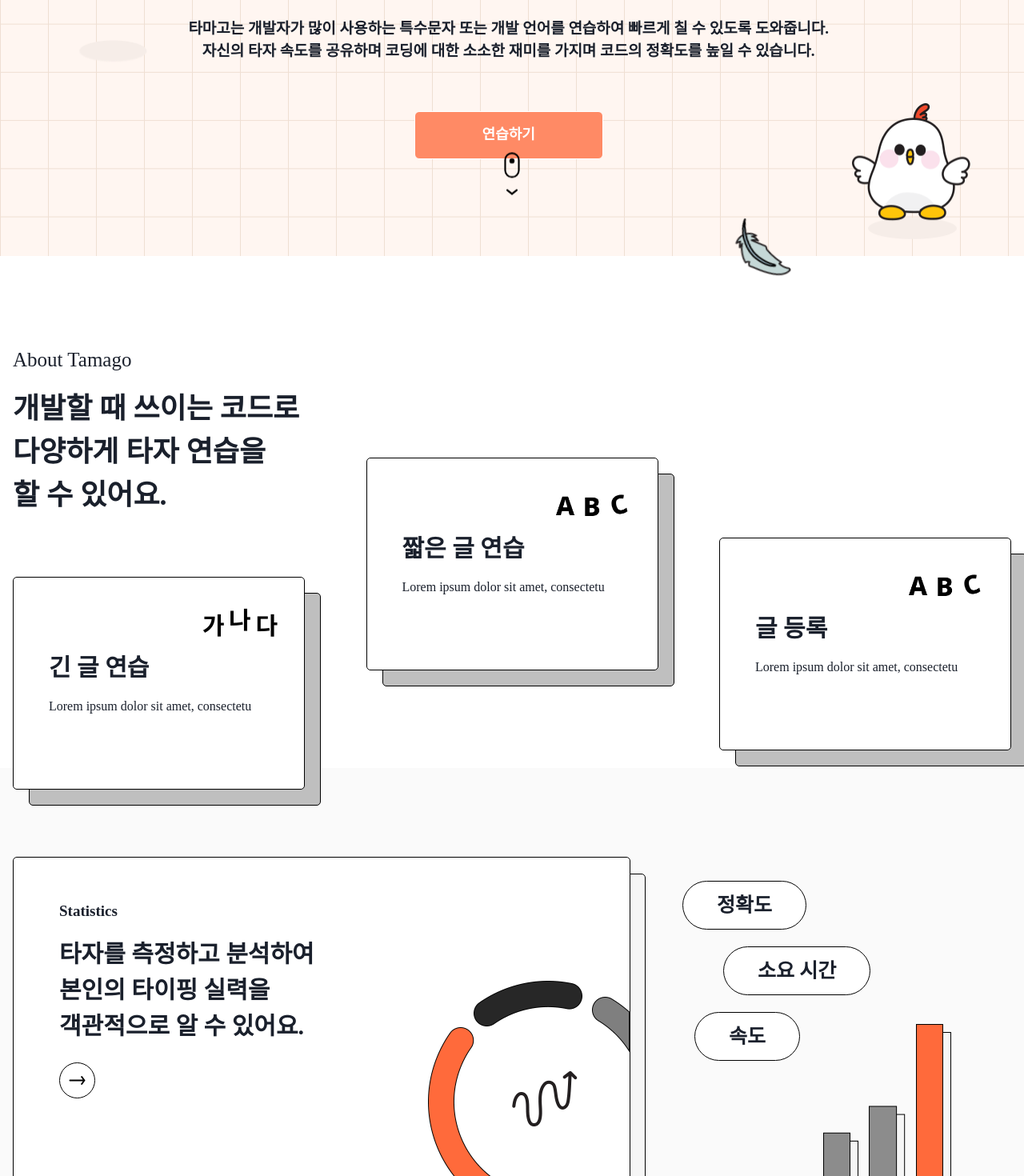
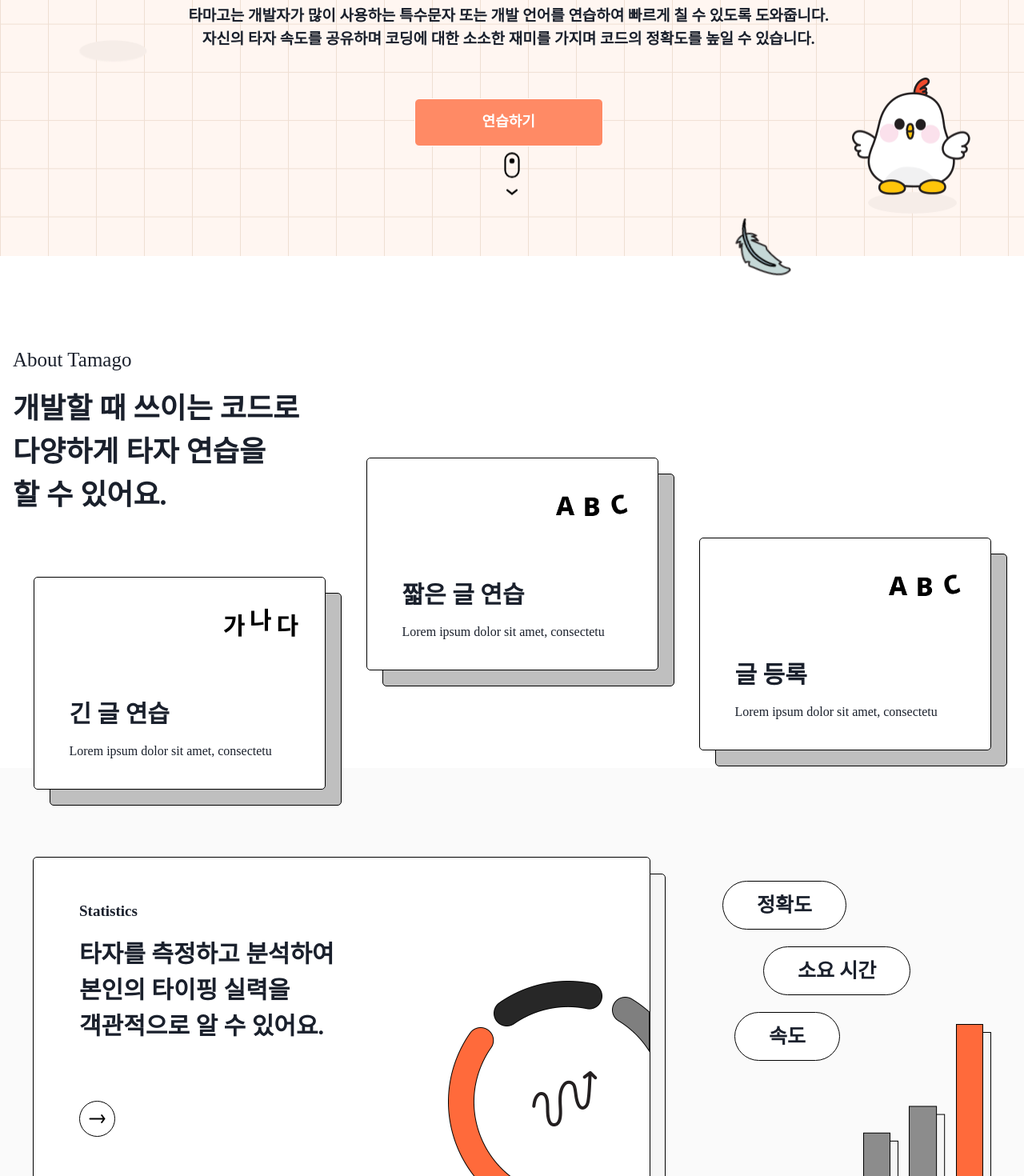
Before and after one commit to msdio/Tamago, a Next.js app in the folder client/: page / in a window 1280 px wide. Shown: the part 480-1950 px from the top of the page at 80% size. Built offline with nearby package versions, Linux system fonts and the light colour scheme; a web font is replaced by a local one.

Commit message:
fix: 메인 화면 레이아웃 수정

```diff
--- a/client/src/components/home/Landing/index.tsx
+++ b/client/src/components/home/Landing/index.tsx
@@ -8,24 +8,24 @@ export default function Landing() {
     <Flex
       alignItems='center'
       justifyContent='center'
-      h='calc(100vh - 5.5rem)'
+      h='calc(100vh - 88px)'
       w='100%'
       position='relative'
       backgroundColor='background.main'
       backgroundImage='linear-gradient(#EFDFD3 .0375rem, transparent .0625rem), linear-gradient(to right, #EFDFD3 .0625rem, #FFF6F1 .0625rem);'
-      backgroundSize='60px 60.2496px'
+      backgroundSize='3.75rem 3.7656rem'
     >
       <Flex w='142.04px' h='226.3008px' flexDirection='column' justifyContent='space-between'>
         <Image
           src='/images/home/yellow-chick.png'
           alt='yellow chick'
-          w='133px'
+          w='8.3125rem'
           animation={jumping + ' 2s infinite ease'}
         />
         <Image
           src='/images/home/yellow-chick-shadow.png'
           alt='yellow chick'
-          w='110px'
+          w='6.875rem'
           transform='translateX(25px)'
           animation={jumpingShadow + ' 2s infinite ease'}
         />
@@ -36,10 +36,10 @@ export default function Landing() {
         justifyContent='center'
         alignItems='center'
         ml='1.625rem'
-        mr='29px'
+        mr='1.8125rem'
         transform='translateY(-60px)'
       >
-        <Image src='/images/home/main-image.png' alt='main image' w='48rem' />
+        <Image src='/images/home/main-image.png' alt='main image' w='43.9375rem' />
         <Text fontSize='1.1875rem' fontWeight='bold' mt='1.25rem' textAlign='center'>
           타마고는 개발자가 많이 사용하는 특수문자 또는 개발 언어를 연습하여 빠르게 칠 수 있도록 도와줍니다.
           <br />
@@ -51,7 +51,7 @@ export default function Landing() {
         </Button>
       </Flex>
 
-      <Image src='/images/home/white-chicken.png' alt='white chicken' w='147.6px' transform='translateY(250px)' />
+      <Image src='/images/home/white-chicken.png' alt='white chicken' w='9.225rem' transform='translateY(13.625rem)' />
 
       <ScrollIndicator />
 
@@ -64,7 +64,14 @@ export default function Landing() {
         left='-0.5625rem'
         transform='rotate(100deg)'
       />
-      <Image src='/images/home/feather.png' alt='feather' w='58px' position='absolute' bottom='45%' right='75px' />
+      <Image
+        src='/images/home/feather.png'
+        alt='feather'
+        w='3.625rem'
+        position='absolute'
+        bottom='45%'
+        right='4.6875rem'
+      />
       <Image
         src='/images/home/feather.png'
         alt='feather'
--- a/client/src/components/home/Menus/MenuCard/index.tsx
+++ b/client/src/components/home/Menus/MenuCard/index.tsx
@@ -42,7 +42,7 @@ export default function MenuCard({ language, title, content }: CardProps) {
     <Container>
       <Flex
         direction='column'
-        justifyContent='center'
+        justifyContent='end'
         w='22.8125rem'
         h='16.625rem'
         p='2.1875rem 2.75rem'
@@ -60,10 +60,10 @@ export default function MenuCard({ language, title, content }: CardProps) {
           top='2.0625rem'
           right='2.0625rem'
         />
-        <Text fontSize='1.875rem' fontWeight='bold'>
+        <Text fontSize='1.875rem' fontWeight='700' lineHeight='160%'>
           {title}
         </Text>
-        <Text fontSize='1rem' marginTop='.875rem'>
+        <Text fontSize='1rem' marginTop='.625rem'>
           {content}
         </Text>
       </Flex>
--- a/client/src/components/home/Menus/index.tsx
+++ b/client/src/components/home/Menus/index.tsx
@@ -29,7 +29,7 @@ export default function Menus() {
         <br />할 수 있어요.
       </Text>
 
-      <Flex marginTop='4.6875rem' gap='2.6875rem' w='100%' justifyContent='space-between'>
+      <Flex marginTop='4.6875rem' w='100%' justifyContent='space-around'>
         <MenuCard language='kr' title='긴 글 연습' content='Lorem ipsum dolor sit amet, consectetu' />
         <Box transform='translateY(-9.3125rem)'>
           <MenuCard language='en' title='짧은 글 연습' content='Lorem ipsum dolor sit amet, consectetu' />
--- a/client/src/components/home/Stats/index.tsx
+++ b/client/src/components/home/Stats/index.tsx
@@ -57,12 +57,13 @@ export default function Stats() {
       opacity={animationTrigger ? 1 : 0}
       animation={animationTrigger ? `${fadeIn} 1s linear` : ''}
     >
-      <Container maxW='container.xl' py='6.9375rem' display='flex' gap='1.1875rem'>
+      <Container maxW='container.xl' py='6.9375rem' display='flex' gap='1.1875rem' justifyContent='space-evenly'>
+        <Flex>
           <Flex
             w='48.25rem'
             h='25.25rem'
             direction='column'
-          justifyContent='space=between'
+            justifyContent='space-between'
             position='relative'
             p='3.3125rem 3.5625rem'
             backgroundColor='white.light'
@@ -71,7 +72,7 @@ export default function Stats() {
             zIndex='2'
           >
             <Flex direction='column'>
-            <Text fontSize='19px' fontWeight='600' mb='1rem'>
+              <Text fontSize='1.1875rem' fontWeight='600' mb='1rem'>
                 Statistics
               </Text>
               <Text fontSize='1.875rem' fontWeight='700' mb='1.4375rem'>
@@ -99,6 +100,7 @@ export default function Stats() {
           </Flex>
 
           <StatCardShadow />
+        </Flex>
 
         <Flex
           w='23.875rem'
```
Also changed, not shown: client/public/images/home/main-image.png. Lines whose indentation alone changed are shown as unchanged.
